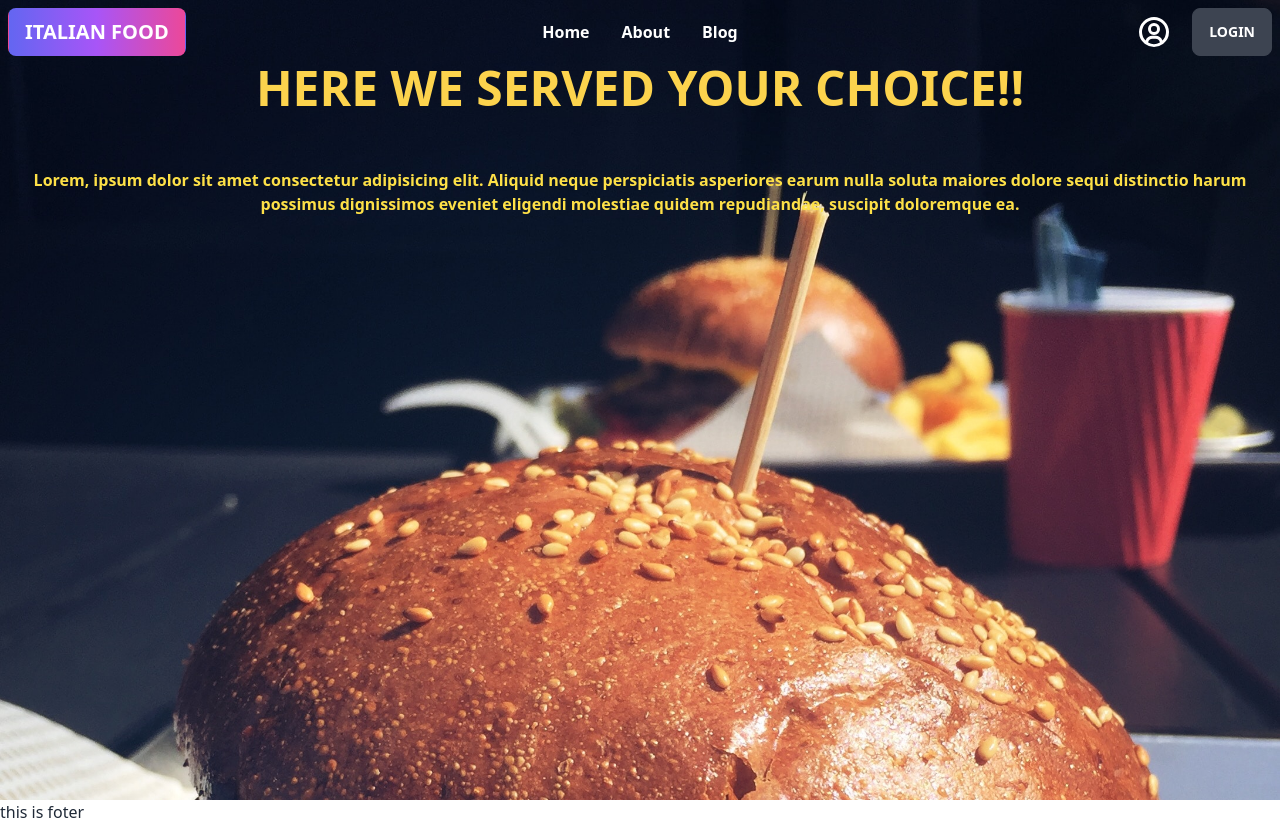
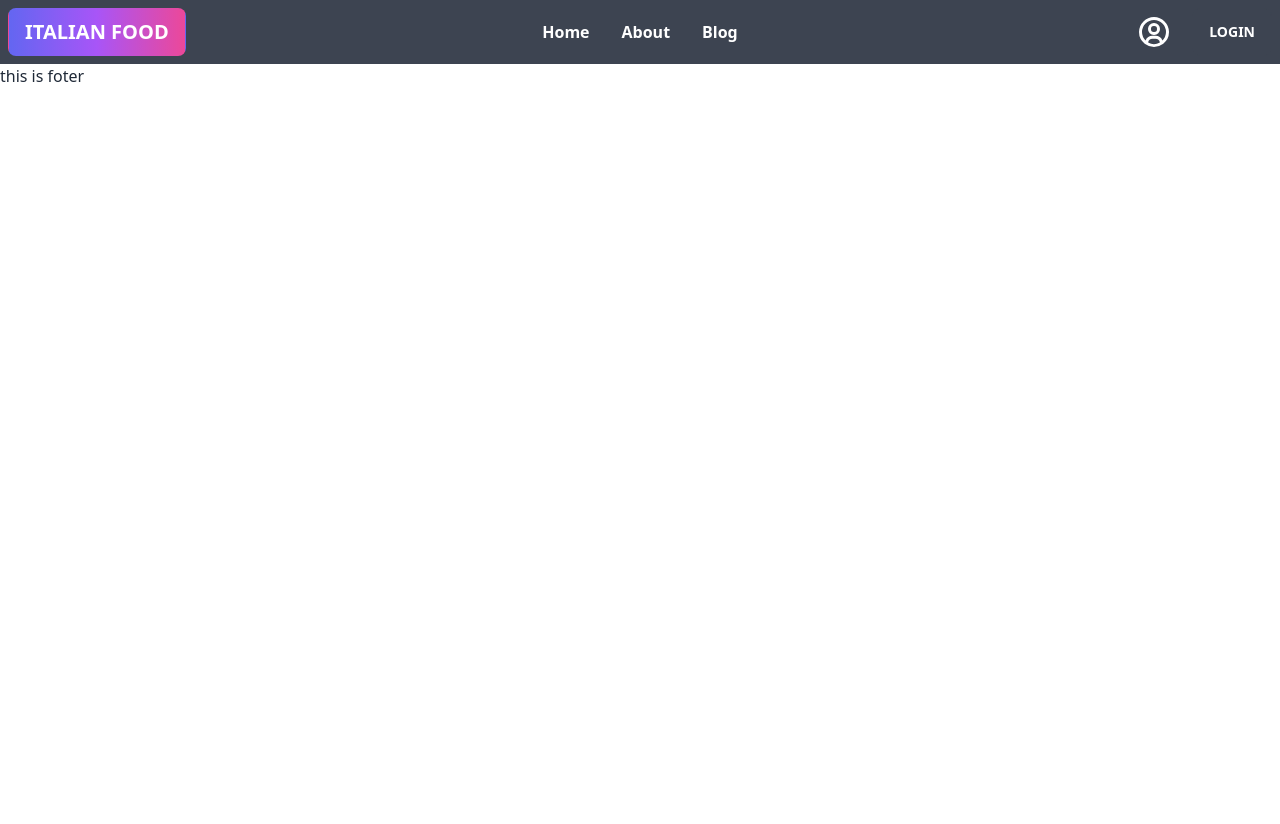
Before and after one commit to Ruhan-ia/chef-recipe-client, a React (Vite) app: page /details in a window 1280 px wide. After the commit the page ends 800 px from the top, so only its background shows below. Built offline with nearby package versions, Linux system fonts and the light colour scheme.

Commit message:
card design complete

```diff
--- a/src/Shared/Header/Header.jsx
+++ b/src/Shared/Header/Header.jsx
@@ -1,86 +1,31 @@
 import React from "react";
-import bg from "../../images/bg-1.jpg";
+import bg from "../../images/bg-2.jpg";
 import { BiUserCircle } from "react-icons/bi";
 
 const Header = () => {
   return (
-    <div
+    <div className="flex  items-center justify-center"
       style={{
         backgroundSize: "cover",
-        height: "800px",
+        height: "1000px",
         backgroundImage: `url(${bg})`,
       }}
     >
-      <div className="navbar">
-        <div className="navbar-start">
-          <div className="dropdown">
-            <label tabIndex={0} className="btn btn-ghost lg:hidden">
-              <svg
-                xmlns="http://www.w3.org/2000/svg"
-                className="h-5 w-5"
-                fill="none"
-                viewBox="0 0 24 24"
-                stroke="currentColor"
-              >
-                <path
-                  strokeLinecap="round"
-                  strokeLinejoin="round"
-                  strokeWidth="2"
-                  d="M4 6h16M4 12h8m-8 6h16"
-                />
-              </svg>
-            </label>
-            <ul
-              tabIndex={0}
-              className="menu menu-compact dropdown-content mt-3 p-2 shadow bg-base-100 rounded-box w-52"
-            >
-              <li>
-                <a>HOME</a>
-              </li>
-              <li>
-                <a>ABOUT 2</a>
-              </li>
 
-              <li>
-                <a>BLOG</a>
-              </li>
-            </ul>
-          </div>
-          <a className="btn btn-ghost normal-case text-xl text-white bg-gradient-to-r from-indigo-500 via-purple-500 to-pink-500">
-            ITALIAN FOOD
-          </a>
-        </div>
-        <div className="navbar-center hidden lg:flex">
-          <ul className="menu menu-horizontal px-1">
-            <li  className="text-white font-bold">
-              <a>Home</a>
-            </li>
-            <li  className="text-white font-bold">
-              <a>About</a>
-            </li>
-            <li  className="text-white font-bold">
-              <a>Blog</a>
-            </li>
-          </ul>
-        </div>
-        <div className="navbar-end">
-          <p className="me-5 text-4xl text-white">
-            <BiUserCircle></BiUserCircle>
-          </p>
-          <a className="btn">Login</a>
-        </div>
-      </div>
-      <div className="flex flex-col items-center justify-items-center">
-        <h1 className="text-center text-5xl items-center text-amber-300 font-bold">
+      <div>
+        <h1 className="text-center font-extrabold text-6xl pb-4">WEL<span className="text-fuchsia-800">C</span>O<span className="text-sky-700">M</span><span className="text-white">E</span>  !<span className="text-amber-700">!</span>!</h1>
+        <h1 className="text-center text-5xl  text-teal-500 font-bold">
           HERE WE SERVED YOUR CHOICE!!
         </h1> <br />
-        <p className="text-center py-8 items-center text-yellow-300 font-semibold">
-          Lorem, ipsum dolor sit amet consectetur adipisicing elit. Aliquid
+        <p className="text-center py-8   text-white font-semibold">
+          Lorem, ipsum dolor sit amet consectetur adipisicing elit.
+          <br /> Aliquid
           neque perspiciatis asperiores earum nulla soluta maiores dolore sequi
-          distinctio harum possimus dignissimos eveniet eligendi molestiae
+          distinctio harum possimus dignissimos
+          <br /> eveniet eligendi molestiae
           quidem repudiandae, suscipit doloremque ea.
         </p>
-      </div>
+    </div>
     </div>
   );
 };
--- /dev/null
+++ b/src/Shared/Nav/Navbar.jsx
@@ -0,0 +1,70 @@
+import React from 'react';
+import { BiUserCircle } from 'react-icons/bi';
+
+const Navbar = () => {
+    return (
+        <div>
+             <div className="navbar bg-neutral text-neutral-content">
+        <div className="navbar-start">
+          <div className="dropdown">
+            <label tabIndex={0} className="btn btn-ghost lg:hidden">
+              <svg
+                xmlns="http://www.w3.org/2000/svg"
+                className="h-5 w-5"
+                fill="none"
+                viewBox="0 0 24 24"
+                stroke="currentColor"
+              >
+                <path
+                  strokeLinecap="round"
+                  strokeLinejoin="round"
+                  strokeWidth="2"
+                  d="M4 6h16M4 12h8m-8 6h16"
+                />
+              </svg>
+            </label>
+            <ul
+              tabIndex={0}
+              className="menu menu-compact dropdown-content mt-3 p-2 shadow bg-base-100 rounded-box w-52"
+            >
+              <li  className=" font-bold text-orange-400">
+                <a>HOME</a>
+              </li>
+              <li  className=" font-bold text-orange-400">
+                <a>ABOUT</a>
+              </li>
+
+              <li  className=" font-bold text-orange-400">
+                <a>BLOG</a>
+              </li>
+            </ul>
+          </div>
+          <a className="btn btn-ghost normal-case text-xl text-white bg-gradient-to-r from-indigo-500 via-purple-500 to-pink-500">
+            ITALIAN FOOD
+          </a>
+        </div>
+        <div className="navbar-center hidden lg:flex">
+          <ul className="menu menu-horizontal px-1">
+            <li  className=" font-bold">
+              <a>Home</a>
+            </li>
+            <li  className=" font-bold">
+              <a>About</a>
+            </li>
+            <li  className=" font-bold">
+              <a>Blog</a>
+            </li>
+          </ul>
+        </div>
+        <div className="navbar-end">
+          <p className="me-5 text-4xl">
+            <BiUserCircle></BiUserCircle>
+          </p>
+          <a className="btn">Login</a>
+        </div>
+      </div>
+        </div>
+    );
+};
+
+export default Navbar;
--- a/src/layout/DetailsLayout.jsx
+++ b/src/layout/DetailsLayout.jsx
@@ -2,11 +2,12 @@ import React from 'react';
 import Header from '../Shared/Header/Header';
 import { Outlet } from 'react-router-dom';
 import Footer from '../Shared/Footer/Footer';
+import Navbar from '../Shared/Nav/Navbar';
 
 const DetailsLayout = () => {
     return (
         <div>
-            <Header></Header>
+            <Navbar></Navbar>
             <Outlet></Outlet>
             <Footer></Footer>
         </div>
--- a/src/layout/Main.jsx
+++ b/src/layout/Main.jsx
@@ -3,10 +3,12 @@ import Header from "../Shared/Header/Header";
 import Footer from "../Shared/Footer/Footer";
 import { Outlet } from "react-router-dom";
 import ChefsProfile from "../pages/Home/Chefs/ChefsProfile";
+import Navbar from "../Shared/Nav/Navbar";
 
 const Main = () => {
   return (
     <div>
+      <Navbar></Navbar>
       <Header></Header>
       <Outlet></Outlet>
      <ChefsProfile></ChefsProfile>
--- a/src/pages/Home/Chefs/ChefsProfile.jsx
+++ b/src/pages/Home/Chefs/ChefsProfile.jsx
@@ -13,7 +13,7 @@ const ChefsProfile = () => {
         })
     }, [])
     return (
-        <div className='grid grid-cols-3 gap-8 mt-20 w-[85%]   mx-auto'>
+        <div className=' grid lg:grid-cols-3 sm:grid-cols-1 gap-8 mt-20 w-[85%]   mx-auto'>
             {
 
             profile.map(pr => <Profile key={pr.id} pr = {pr}></Profile>)
--- a/src/pages/Home/profile/Profile.jsx
+++ b/src/pages/Home/profile/Profile.jsx
@@ -1,27 +1,29 @@
-import React from 'react';
-import { Link } from 'react-router-dom';
+import React from "react";
+import { Link } from "react-router-dom";
 
-const Profile = ({pr}) => {
-    const {chef, experience, numRecipes, id} = pr;
+const Profile = ({ pr }) => {
+  const { chef, experience, numRecipes, id, imgUrl } = pr;
   return (
     <div>
       <div className="card lg:card-side bg-base-100 shadow-xl">
-          <figure>
-            <img
-              src="/images/stock/photo-1494232410401-ad00d5433cfa.jpg"
-              alt="Album"
-            />
-          </figure>
+        <div className="avatar">
+          <div className="w-auto rounded">
+            <img src={imgUrl} />
+          </div>
+        </div>
         <div className="card-body">
-            <h2 className='text-3xl font-semibold'>{chef}</h2>
-            <p className='font-bold'>Years Of Experience: <span className='font-bold'>{experience}</span> </p>
-            <p className='font-semibold'>Number Of Recipes: {numRecipes}</p>
+          <h2 className="text-3xl font-semibold">{chef}</h2>
+          <p className="font-bold">
+            Years Of Experience: <span className="font-bold">{experience}</span>{" "}
+          </p>
+          <p className="font-semibold">Number Of Recipes: {numRecipes}</p>
           <div className="card-actions justify-end">
-             <Link to={`/details/${id}`}><button className="btn btn-primary">View Recipes</button></Link>
+            <Link to={`/details/${id}`}>
+              <button className="btn btn-primary">View Recipes</button>
+            </Link>
           </div>
         </div>
       </div>
-
     </div>
   );
 };
```
Also changed, not shown: src/images/bg-2.jpg (added). Lines whose indentation alone changed are shown as unchanged.
